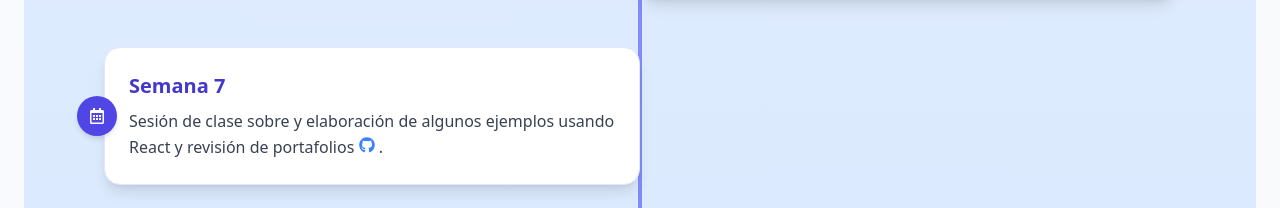
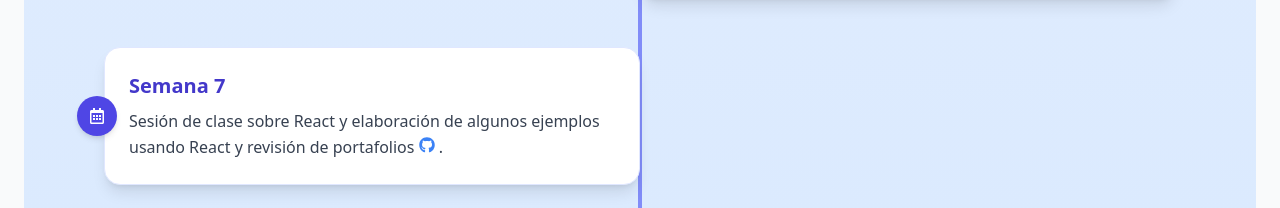
Before and after one commit to alex02-beep/portafolio-web, a Next.js app: page / in a window 1280 px wide. Shown: the part 2885-3093 px from the top of the page. Built offline with nearby package versions, Linux system fonts and the light colour scheme.

Commit message:
Correcion de algunos errores

```diff
--- a/src/app/components/Feedback.tsx
+++ b/src/app/components/Feedback.tsx
@@ -12,7 +12,7 @@ const feedbacks = [
   { week: 4, text: "Presentamos una exposición sobre los frameworks Tailwind CSS y Bootstrap https://github.com/ManuelYanceyan/Trabajos-en-equipo . Y exposicón de JavaScript y Javascript avanzado" },
   { week: 5, text: "Desarrollo de la tercera práctica calificada https://github.com/rikmanu1999-source/PRACTICA_JAVASCRIPT . También se hizo una introducción a React." },
   { week: 6, text: "Sesión de clase sobre los componentes en React y revisión de proyectos creados." },
-  { week: 7, text: "Sesión de clase sobre y elaboración de algunos ejemplos usando React y revisión de portafolios https://github.com/alex02-beep/portafolio-web ." },
+  { week: 7, text: "Sesión de clase sobre React y elaboración de algunos ejemplos usando React y revisión de portafolios https://github.com/alex02-beep/portafolio-web ." },
   { week: 8, text: "Parcial del curso de Desarrollo de Aplicaciones Web" },
   { week: 9, text: "" },
   { week: 10, text: "" },
```
